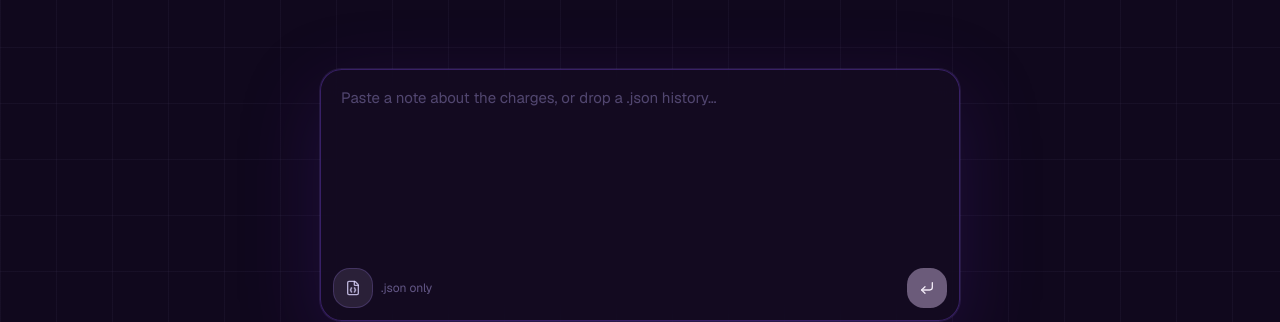
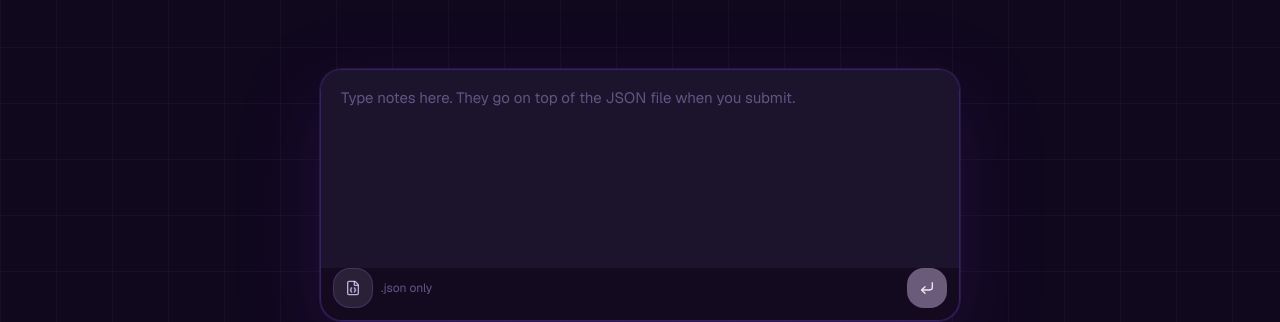
Before and after one commit to chrisyang-gg/NemoScantron, a Next.js app: page / in a window 1280 px wide. Shown: the part 233-555 px from the top of the page. Built offline with nearby package versions, Linux system fonts and the light colour scheme.

Commit message:
Prepend typed notes to the file and stub the backend send
Keep the composer focused and editable. User lines sit above the JSON
in the payload; sendToBackend is empty until the API exists.

Co-authored-by: mcqy999 <mcqy999@gmail.com>

```diff
--- a/src/components/site/composer.tsx
+++ b/src/components/site/composer.tsx
@@ -1,6 +1,6 @@
 "use client";
 
-import { useRef, useState } from "react";
+import { useEffect, useRef, useState } from "react";
 import { CornerDownLeft, FileJson, Loader2, X } from "lucide-react";
 import { cn } from "@/lib/utils";
 import type { AttachedJson } from "@/lib/pipeline/client-scan";
@@ -27,7 +27,12 @@ export function Composer({
   onSubmit: () => void;
 }) {
   const inputRef = useRef<HTMLInputElement>(null);
+  const textRef = useRef<HTMLTextAreaElement>(null);
   const [dragging, setDragging] = useState(false);
+
+  useEffect(() => {
+    if (!locked) textRef.current?.focus();
+  }, [locked]);
 
   async function takeFile(next: File | undefined) {
     if (!next || locked) return;
@@ -81,12 +86,14 @@ export function Composer({
       }}
     >
       <textarea
+        ref={textRef}
         value={text}
         onChange={(event) => onText(event.target.value)}
-        disabled={locked || busy}
+        readOnly={locked}
         rows={7}
-        placeholder="Paste a note about the charges, or drop a .json history…"
-        className="min-h-[168px] w-full resize-none bg-transparent px-5 pt-4 pb-3 text-[15px] leading-relaxed text-violet-50 placeholder:text-violet-300/35 outline-none disabled:cursor-not-allowed"
+        spellCheck
+        placeholder="Type notes here. They go on top of the JSON file when you submit."
+        className="min-h-[168px] w-full resize-none bg-[#1c142c] px-5 pt-4 pb-3 text-[15px] leading-relaxed text-violet-50 caret-violet-100 outline-none selection:bg-violet-500/40 placeholder:text-violet-300/40 read-only:cursor-default read-only:text-violet-200/70"
         onKeyDown={(event) => {
           if ((event.metaKey || event.ctrlKey) && event.key === "Enter" && !locked && !busy) {
             event.preventDefault();
--- a/src/components/site/scan-view.tsx
+++ b/src/components/site/scan-view.tsx
@@ -3,6 +3,7 @@
 import { useState } from "react";
 import { Composer } from "@/components/site/composer";
 import { Fraudometer } from "@/components/site/fraudometer";
+import { buildBackendPayload, sendToBackend } from "@/lib/backend";
 import {
   scoreSubmission,
   unlockSubmissions,
@@ -26,15 +27,17 @@ export function ScanView() {
   const gaugeVisible = phase !== "compose";
   const locked = phase === "locked";
 
-  function submit() {
+  async function submit() {
     setBusy(true);
     setError(null);
     const result = scoreSubmission({ text, file });
-    setBusy(false);
     if (!result.ok) {
+      setBusy(false);
       setError(result.error);
       return;
     }
+    await sendToBackend(buildBackendPayload(text, file));
+    setBusy(false);
     setScore(result.score);
     setSummary(result.reasoning.explanation?.headline ?? result.reasoning.summary);
     setDroppedNote(
--- /dev/null
+++ b/src/lib/backend.ts
@@ -0,0 +1,25 @@
+export type BackendPayload = {
+  userLines: string[];
+  file: { name: string; text: string } | null;
+  combined: string;
+};
+
+/** Placeholder until the scoring API is wired. */
+export async function sendToBackend(payload: BackendPayload): Promise<void> {
+  void payload;
+}
+
+export function buildBackendPayload(
+  text: string,
+  file: { name: string; text: string } | null,
+): BackendPayload {
+  const userLines = text.split(/\r?\n/);
+  const header = userLines.join("\n").replace(/\s+$/, "");
+  const body = file?.text ?? "";
+  const combined = header && body ? `${header}\n${body}` : header || body;
+  return {
+    userLines,
+    file: file ? { name: file.name, text: file.text } : null,
+    combined,
+  };
+}
--- a/src/lib/pipeline/client-scan.ts
+++ b/src/lib/pipeline/client-scan.ts
@@ -132,7 +132,7 @@ function validateIntake(request: ScanRequest):
     filename = file.name;
   }
 
-  const rawText = [cleaned, note].filter(Boolean).join("\n\n");
+  const rawText = [note, cleaned].filter(Boolean).join("\n\n");
   if (!rawText.trim()) {
     return { ok: false, error: "Nothing to score after reading that input." };
   }
```
Also changed, not shown: 1 other file (tests, documents, lock files or other folders).
